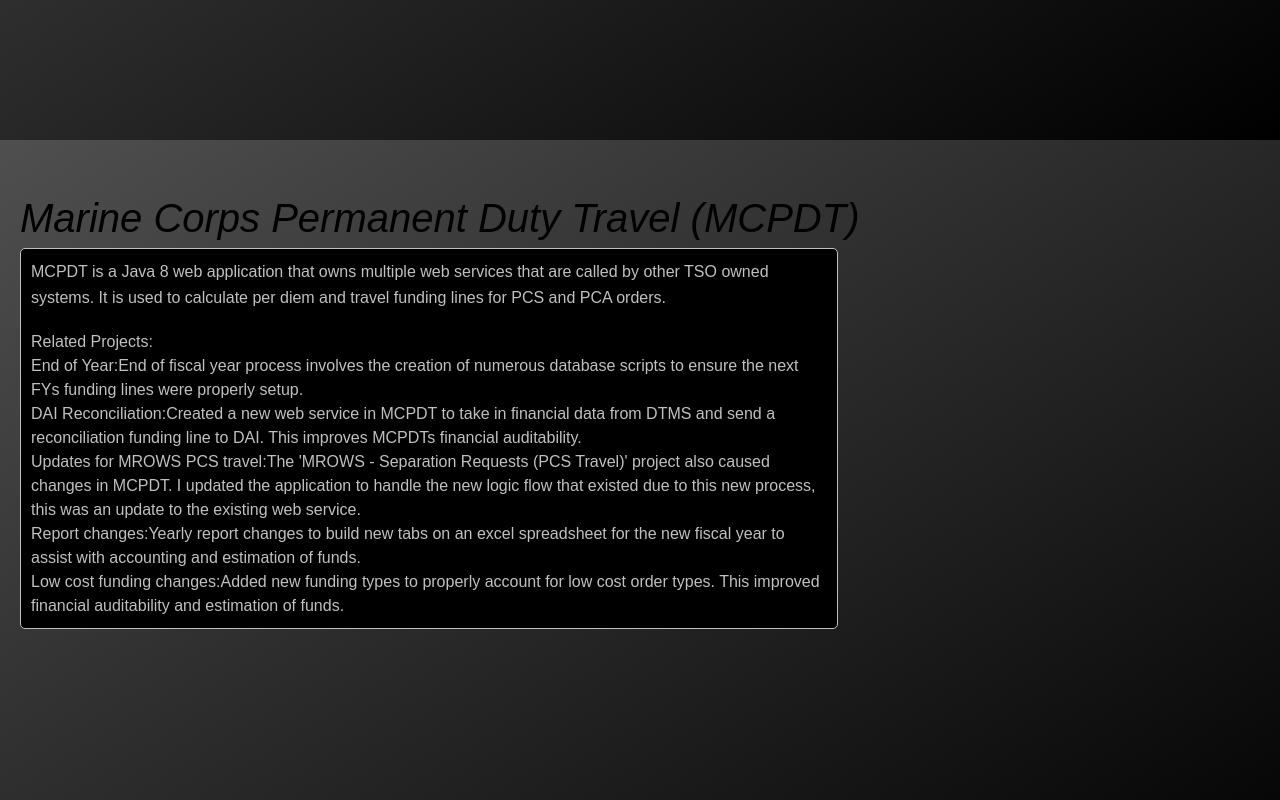
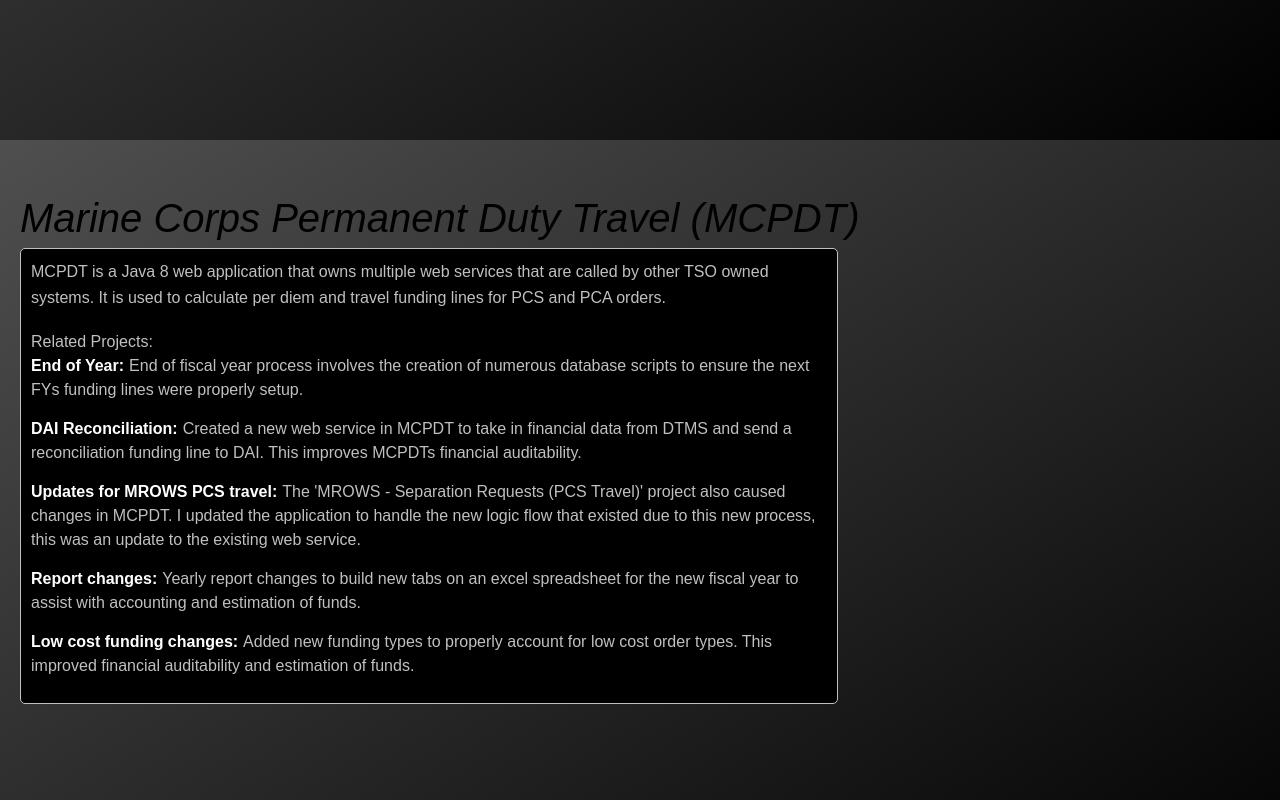
Before and after one commit to ethan5191/portfolio_v2, a Next.js app: page / in a window 1280 px wide. Shown: the part 2260-3060 px from the top of the page. Built offline with nearby package versions, Linux system fonts and the light colour scheme.

Commit message:
Moved MCPDT to its own file

```diff
--- /dev/null
+++ b/app/components/mcpdt/McpdtSection.tsx
@@ -0,0 +1,39 @@
+import styles from "@/app/page.module.css";
+import accomplishments from "../shared/accomplishmentList.module.css";
+import React from "react";
+
+export default function McpdtSection() {
+    return (<section id="mcpdt" className={styles.section}>
+            <h2>Marine Corps Permanent Duty Travel (MCPDT)</h2>
+            <div className={`${styles.aboutContent} ${styles.infoContent}`}>
+                <p>MCPDT is a Java 8 web application that owns multiple web services that are called by
+                    other TSO owned systems. It is used to calculate per diem and travel funding lines for PCS and
+                    PCA orders.</p>
+                <h4>Related Projects:</h4>
+                <ul className={accomplishments.accomplishmentsList}>
+                    <li><span className={accomplishments.accomplishmentTitle}>End of Year:</span>
+                        <span className={accomplishments.accomplishmentDetails}>End of fiscal year process involves the creation
+                                    of numerous database scripts to ensure the next FYs funding lines were properly setup.</span>
+                    </li>
+                    <li><span className={accomplishments.accomplishmentTitle}>DAI Reconciliation:</span>
+                        <span className={accomplishments.accomplishmentDetails}>Created a new web service in MCPDT to take in
+                                    financial data from DTMS and send a reconciliation funding line to DAI. This improves
+                                    MCPDTs financial auditability.</span>
+                    </li>
+                    <li><span className={accomplishments.accomplishmentTitle}>Updates for MROWS PCS travel:</span>
+                        <span className={accomplishments.accomplishmentDetails}>The 'MROWS - Separation Requests (PCS Travel)'
+                                    project also caused changes in MCPDT. I updated the application to handle the new logic
+                                    flow that existed due to this new process, this was an update to the existing web service.</span>
+                    </li>
+                    <li><span className={accomplishments.accomplishmentTitle}>Report changes:</span>
+                        <span className={accomplishments.accomplishmentDetails}>Yearly report changes to build new tabs
+                                    on an excel spreadsheet for the new fiscal year to assist with accounting and estimation of funds.</span>
+                    </li>
+                    <li><span className={accomplishments.accomplishmentTitle}>Low cost funding changes:</span>
+                        <span className={accomplishments.accomplishmentDetails}>Added new funding types to properly account
+                                    for low cost order types. This improved financial auditability and estimation of funds.</span>
+                    </li>
+                </ul>
+            </div>
+        </section>);
+}
--- a/app/page.tsx
+++ b/app/page.tsx
@@ -3,6 +3,7 @@ import ProjectCards from './components/projects/ProjectCards';
 import React from "react";
 import AboutSection from "../app/components/aboutMe/AboutSection";
 import MrowsSection from "../app/components/mrows/MrowsSection";
+import McpdtSection from "../app/components/mcpdt/McpdtSection";
 
 // Define a type for your project data structure
 interface Project {
@@ -87,40 +88,7 @@ export default function Home() {
                     {/* About Me Section */}
                     <AboutSection/>
                     <MrowsSection/>
-
-                    <section id="mcpdt" className={styles.section}>
-                        <h2>Marine Corps Permanent Duty Travel (MCPDT)</h2>
-                        <div className={`${styles.aboutContent} ${styles.infoContent}`}>
-                            <p>MCPDT is a Java 8 web application that owns multiple web services that are called by
-                                other TSO owned systems. It is used to calculate per diem and travel funding lines for PCS and
-                                PCA orders.</p>
-                            <h4>Related Projects:</h4>
-                            <ul className={styles.accomplishmentsList}>
-                                <li><span className={styles.accomplishmentTitle}>End of Year:</span>
-                                    <span className={styles.accomplishmentDetails}>End of fiscal year process involves the creation
-                                    of numerous database scripts to ensure the next FYs funding lines were properly setup.</span>
-                                </li>
-                                <li><span className={styles.accomplishmentTitle}>DAI Reconciliation:</span>
-                                    <span className={styles.accomplishmentDetails}>Created a new web service in MCPDT to take in
-                                    financial data from DTMS and send a reconciliation funding line to DAI. This improves
-                                    MCPDTs financial auditability.</span>
-                                </li>
-                                <li><span className={styles.accomplishmentTitle}>Updates for MROWS PCS travel:</span>
-                                    <span className={styles.accomplishmentDetails}>The 'MROWS - Separation Requests (PCS Travel)'
-                                    project also caused changes in MCPDT. I updated the application to handle the new logic
-                                    flow that existed due to this new process, this was an update to the existing web service.</span>
-                                </li>
-                                <li><span className={styles.accomplishmentTitle}>Report changes:</span>
-                                    <span className={styles.accomplishmentDetails}>Yearly report changes to build new tabs
-                                    on an excel spreadsheet for the new fiscal year to assist with accounting and estimation of funds.</span>
-                                </li>
-                                <li><span className={styles.accomplishmentTitle}>Low cost funding changes:</span>
-                                    <span className={styles.accomplishmentDetails}>Added new funding types to properly account
-                                    for low cost order types. This improved financial auditability and estimation of funds.</span>
-                                </li>
-                            </ul>
-                        </div>
-                    </section>
+                    <McpdtSection/>
 
                     {/* Projects Section */}
                     <section id="work" className={styles.section}>
```
